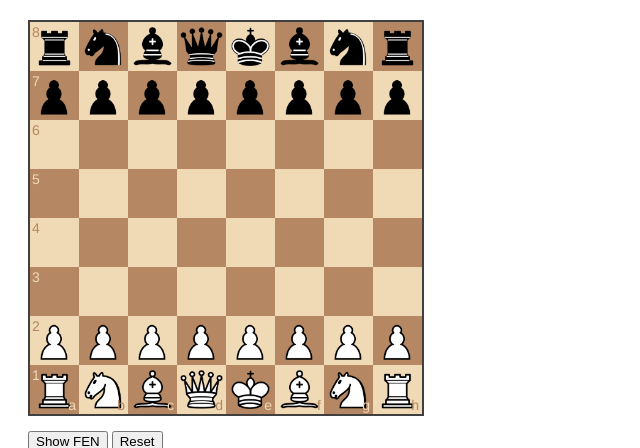
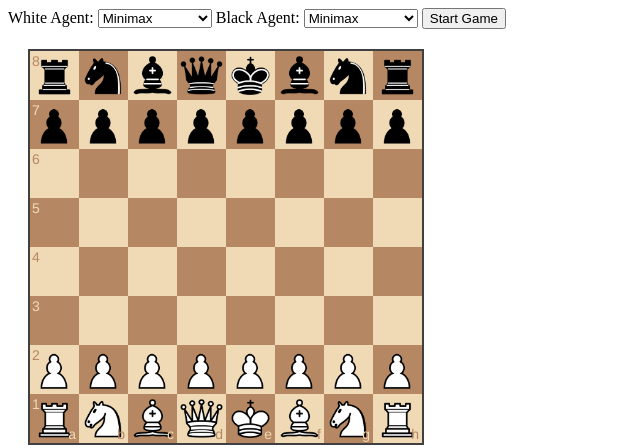
Before and after one commit to Yash-Salokhe/chess-AI, a Flask app: page / in a window 1280 px wide. Shown: the top 448 px of the page, without its empty margins (0-640 px from the left). Run offline with Flask 3, Linux system fonts and the light colour scheme.

Commit message:
added dropdown to select agents from

```diff
--- a/app.py
+++ b/app.py
@@ -6,9 +6,29 @@ import random
 app = Flask(__name__)
 board = chess.Board()
 
-@app.route('/')
+# class AgentFormData:
+#     def __init__(self,agentList, selectedWhiteAgent = None, selectedBlackAgent = None):
+#         self.agentList = agentList
+#         selectedWhiteAgent = selectedWhiteAgent
+#         selectedBlackAgent = selectedBlackAgent
+
+
+@app.route('/', methods =['GET','POST'])
 def index():
-    return render_template('index.html')
+    agentList = ['Minimax','MCTS','XGBoost', 'Neural Network']
+    selectedWhiteAgent = selectedBlackAgent = None
+
+    if request.method == 'POST':
+        selectedWhiteAgent = request.form['whiteAgent']
+        selectedBlackAgent = request.form['blackAgent']
+        print(selectedBlackAgent,selectedWhiteAgent)
+    formData = {
+        "agentList"          : agentList,
+        "selectedWhiteAgent" : selectedWhiteAgent,
+        "selectedBlackAgent" : selectedBlackAgent
+        }
+
+    return render_template('index.html',formData= formData)
 
 @app.route('/move', methods=['POST'])
 def player_move():
--- a/templates/index.html
+++ b/templates/index.html
@@ -1,8 +1,36 @@
 {% extends "layout.html" %}
 {% block body %}
 
+
+<form method="POST">
+  <label for="whiteAgent">White Agent:</label>
+  <select name="whiteAgent" id="whiteAgent">
+    {% for agent in formData.agentList %}
+      <option value="{{ agent }}" {% if formData.selectedWhiteAgent == agent %}selected{% endif %}>
+        {{ agent }}
+      </option>
+    {% endfor %}
+  </select>
+
+  <label for="blackAgent">Black Agent:</label>
+  <select name="blackAgent" id="blackAgent">
+    {% for agent in formData.agentList %}
+      <option value="{{ agent }}" {% if formData.selectedBlackAgent == agent %}selected{% endif %}>
+        {{ agent }}
+      </option>
+    {% endfor %}
+  </select>
+
+  <button type="submit">Start Game</button>
+</form>
+
+{% if formData.selectedWhiteAgent and formData.selectedBlackAgent %}
+  <p>You selected: <strong>{{ formData.selectedWhiteAgent }}</strong> (White) vs <strong>{{ formData.selectedBlackAgent }}</strong> (Black)</p>
+{% endif %}
+
 <div style="margin: 20px;">
   <div id="myBoard" style="width: 400px; margin-bottom: 15px;"></div>
+
   <button id="showPositionBtn">Show FEN</button>
   <button onclick="resetBoard()">Reset</button>
 </div>
@@ -15,29 +43,33 @@
     onDrop: onDrop
   });
 
-  function onDrop(source, target) {
+  function onDrop(source, target, piece, newPos, oldPos, orientation) {
   const move = source + target;
 
-    fetch('/move', {
+  return fetch('/move', {
     method: 'POST',
-      headers: {
-        'Content-Type': 'application/json'
-      },
+    headers: { 'Content-Type': 'application/json' },
     body: JSON.stringify({ move: move })
   })
   .then(response => response.json())
   .then(data => {
     if (data.ai_move) {
+      // ✅ Move is legal: update board for both player and AI
       board.move(source + '-' + target);
       setTimeout(() => {
         board.move(data.ai_move.slice(0, 2) + '-' + data.ai_move.slice(2));
       }, 300);
     } else {
       alert(data.error || "Invalid move!");
-        board.position(board.fen()); // snapback
+      board.position(oldPos);  // ❌ Undo illegal move
     }
+  })
+  .catch(error => {
+    console.error('Server error:', error);
+    board.position(oldPos);  // ❌ Undo on server error
   });
 }
+
 
   function resetBoard() {
     fetch('/reset', { method: 'POST' })
```
Lines whose indentation alone changed are shown as unchanged.
